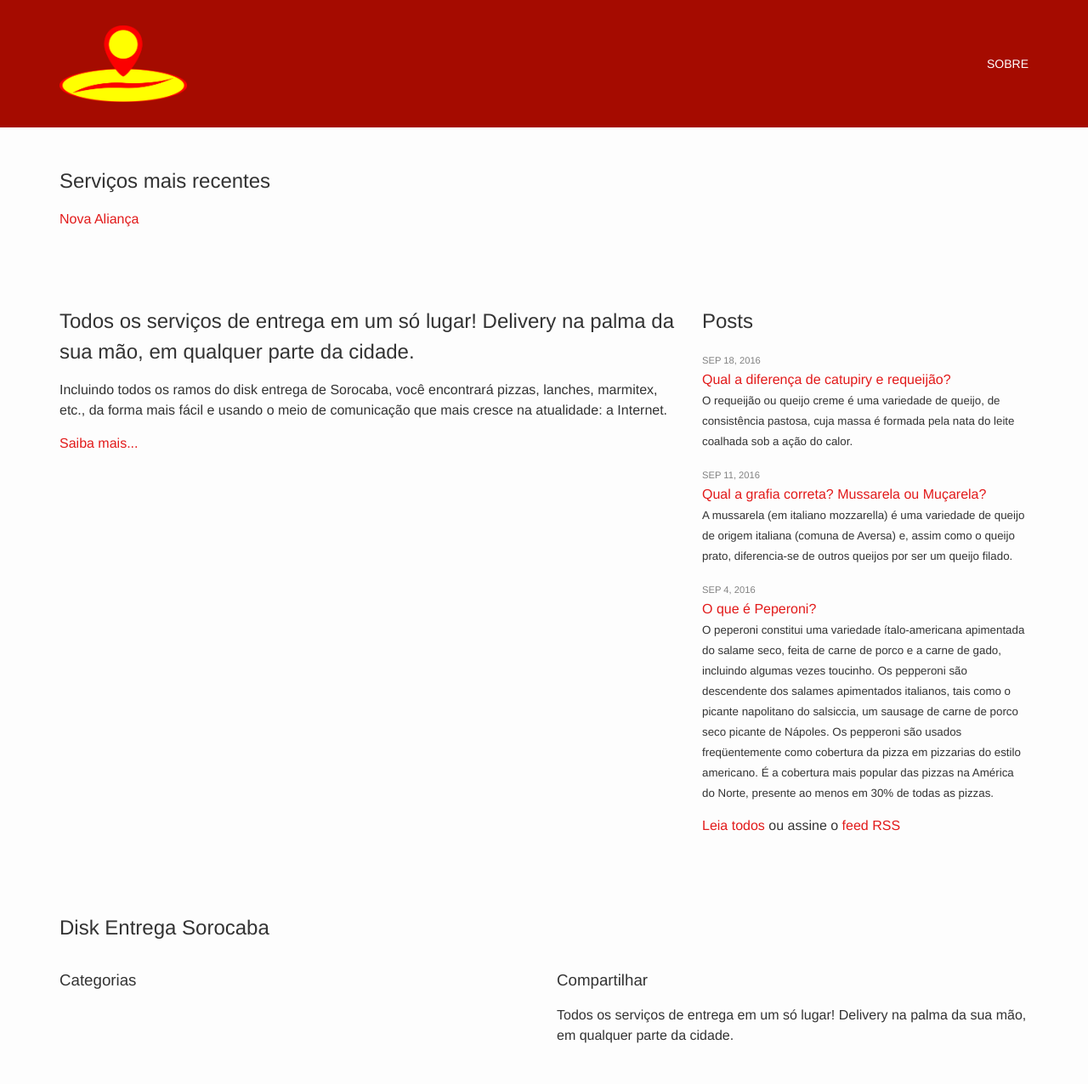
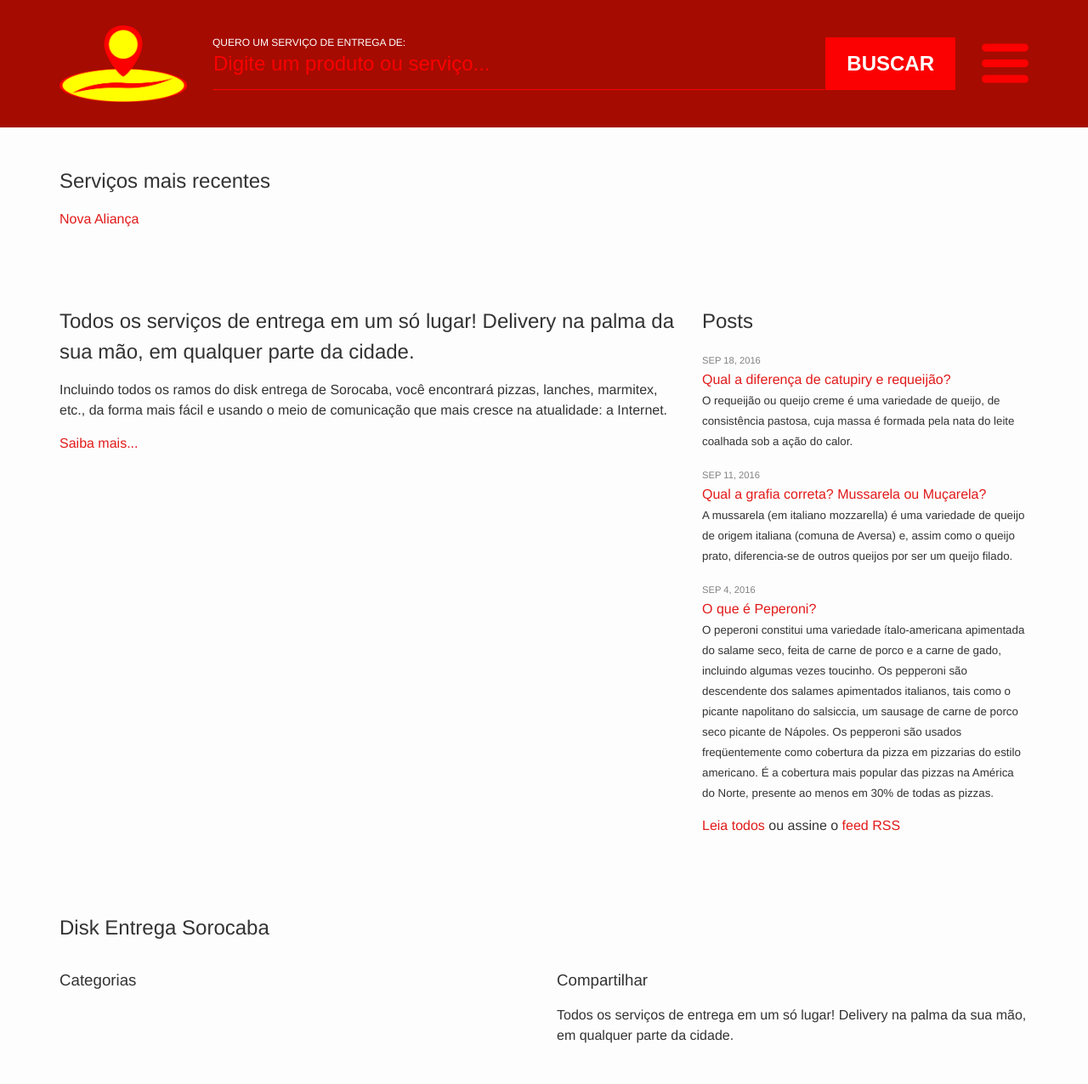
Before and after one commit to DiskEntregaSorocaba/diskentregasorocaba.github.io, a Jekyll site: the page built from index.html, in a window 1280 px wide. Shown: the whole page at 85% size. Built offline with Jekyll 4.4.1, drawn with Linux system fonts in a browser that asks for light colours.

Commit message:
layout da busca

```diff
--- a/_includes/header.html
+++ b/_includes/header.html
@@ -2,9 +2,21 @@
 
   <div class="wrapper" data-grid="center row nowrap spacing justify">
 
-    <div data-cell="">
+    <div data-cell="shrink">
       <a class="site-title" href="{{ site.baseurl }}/"><img src="{{ '/img/logo-des.png' | prepend: site.baseurl }}" alt="{{ site.title }}" width="150"></a>
     </div>
+
+    <form action="" method="get" data-cell="" class="form-search">
+      <label for="search">Quero um serviço de entrega de:</label>
+      <div data-grid="row nowrap">
+        <div data-cell="" data-grid>
+          <input type="search" name="search" placeholder="Digite um produto ou serviço..." autofocus>
+        </div>
+        <div data-cell="shrink" data-grid>
+          <button>Buscar</button>
+        </div>
+      </div>
+    </form>
 
     <nav class="site-nav" data-cell="shrink">
       <a href="#" class="menu-icon">
--- a/_sass/_forms.sass
+++ b/_sass/_forms.sass
@@ -2,15 +2,10 @@
 %form-basis
 	padding: .5em 0
 	font-size: $base-font-size
-	border-width: 0 0 2px
-	border-style: none none solid
-	border-color: transparent transparent rgba($grey-color, .3)
+	border: 1px solid transparent
 	background-color: transparent
 	color: inherit
 	transition: .5s ease-in-out
-	&:focus
-		border-bottom-color: $brand-color
-		outline: none
 
 fieldset
 	-webkit-margin-start: 0
@@ -25,7 +20,6 @@ fieldset
 
 label
 	display: inline-block
-	width: 10em
 	font-size: .75em
 	text-transform: uppercase
 	line-height: 1
@@ -83,5 +77,5 @@ button
 	text-transform: uppercase
 	font-weight: bold
 	background-color: $brand-color
-	color: $grey-color-dark
+	color: #fff
 	line-height: $base-line-height
--- a/_sass/_layout.sass
+++ b/_sass/_layout.sass
@@ -21,48 +21,59 @@
             width: auto
 
 .site-nav
-    float: right
-    line-height: 56px
-    font:
-        family: $base-title-family
-        size: $small-font-size
-    text-transform: uppercase
+    position: relative
     .menu-icon
+        display: block
+        float: right
+        width: 56px
+        height: 56px
+        text-align: center
+        > svg
+            width: 55px
+            height: 55px
+            color: $vermelho-claro
+            path
+                fill: currentcolor
+    .trigger
+        clear: both
         display: none
+        position: absolute
+        top: 100%
+        right: 0
+        box-shadow: -5px 5px 30px -5px $grey-color-dark
+    &:hover .trigger
+        display: block
+        background-color: $amarelo
     .page-link
-        color: inherit
-        line-height: $base-line-height
-        margin-left: 20px
-    +media-query($on-laptop)
+        display: block
+        padding: 15px
+        color: $text-color
+
+.form-search
+    position: relative
+
+    label
         position: absolute
-        top: 2px
-        right: 2px
-        text-align: right
-        .menu-icon
-            display: block
-            float: right
-            width: 56px
-            height: 56px
-            text-align: center
-            > svg
-                width: 21px
-                height: 55px
-                color: inherit
-                path
-                    fill: currentcolor
-        .trigger
-            clear: both
-            display: none
-        &:hover .trigger
-            display: block
-            width: 100%
-            padding-bottom: 5px
-            background-color: $background-color
-            box-shadow: (-3px) 3px 10px 0 $grey-color
-        .page-link
-            display: block
-            padding: 15px
-            color: $text-color
+        top: 0
+        left: 0
+
+    input, select, textarea, button
+        outline: none
+        font-size: $base-font-size * 1.5
+        border-bottom-color: $vermelho-claro
+
+    button
+        &:focus
+            box-shadow: 0 0 30px 0 rgba($grey-color-dark,.5)
+
+    ::-webkit-input-placeholder
+        color: $vermelho-claro
+    \:-moz-placeholder
+        color: $vermelho-claro
+    ::-moz-placeholder
+        color: $vermelho-claro
+    \:-ms-input-placeholder
+        color: $vermelho-claro
 
 .site-footer
     padding: $spacing-unit 0
@@ -75,7 +86,6 @@
         family: $page-title-family
         size: 40px
 
-
 .post-list
     max-width: 24em
 .post-meta
```
